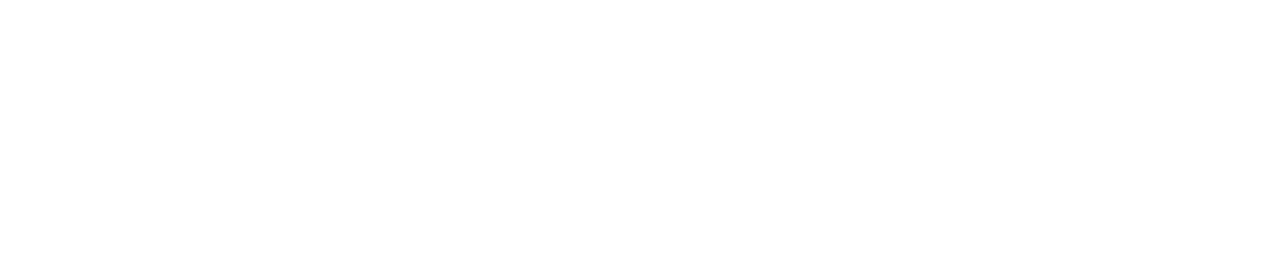
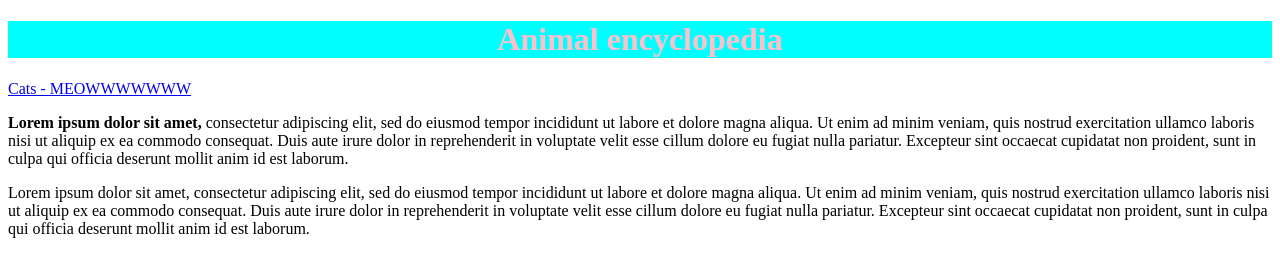
Before and after one commit to KrlJrvts/homepage, a plain HTML site: page index.html in a window 1280 px wide. Drawn offline with Linux system fonts and the light colour scheme.

Commit message:
subpages commit

```diff
--- a/index.html
+++ b/index.html
@@ -10,6 +10,19 @@
 </head>
 
 <body>
+<h1 align="center" style="color: pink; background: aqua;">Animal encyclopedia</h1>
+<a href="cat.html">Cats - MEOWWWWWWW</a>
 
+<p>
+    <b>Lorem ipsum dolor sit amet,</b> consectetur adipiscing elit, sed do eiusmod tempor incididunt ut labore et
+    dolore magna aliqua. Ut enim ad minim veniam, quis nostrud exercitation ullamco laboris nisi ut
+    aliquip ex ea commodo consequat. Duis aute irure dolor in reprehenderit in voluptate velit esse
+    cillum dolore eu fugiat nulla pariatur. Excepteur sint occaecat cupidatat non proident, sunt in
+    culpa qui officia deserunt mollit anim id est laborum.</p>
+
+<span>Lorem ipsum dolor sit amet, consectetur adipiscing elit, sed do eiusmod tempor incididunt ut labore et dolore
+    magna aliqua. Ut enim ad minim veniam, quis nostrud exercitation ullamco laboris nisi ut aliquip ex ea commodo
+    consequat. Duis aute irure dolor in reprehenderit in voluptate velit esse cillum dolore eu fugiat nulla pariatur.
+    Excepteur sint occaecat cupidatat non proident, sunt in culpa qui officia deserunt mollit anim id est laborum.</span>
 </body>
 </html>
```
Also changed, not shown: elephant_shrew.html (added, +10 -0 lines), fennec_fox.html (added, +10 -0 lines), japanese_weasel.html (added, +10 -0 lines), klipspringer.html (added, +10 -0 lines), quokka.html (added, +10 -0 lines), sea_otter.html (added, +10 -0 lines). Lines whose indentation alone changed are shown as unchanged.
